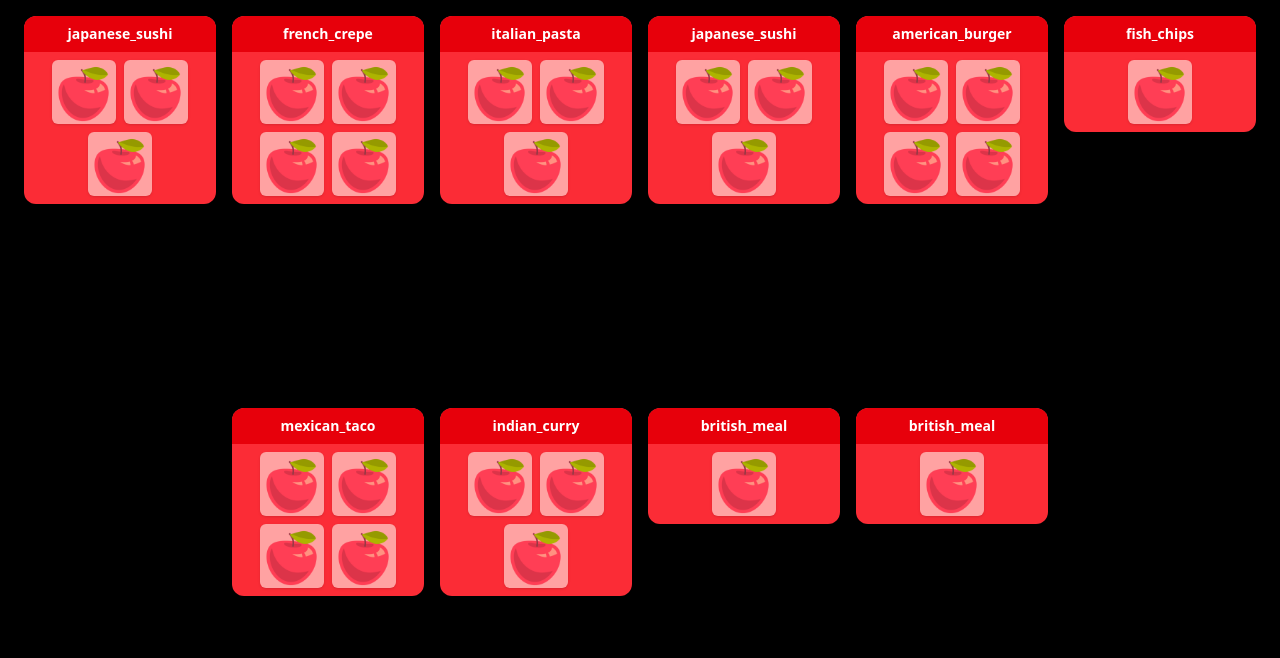
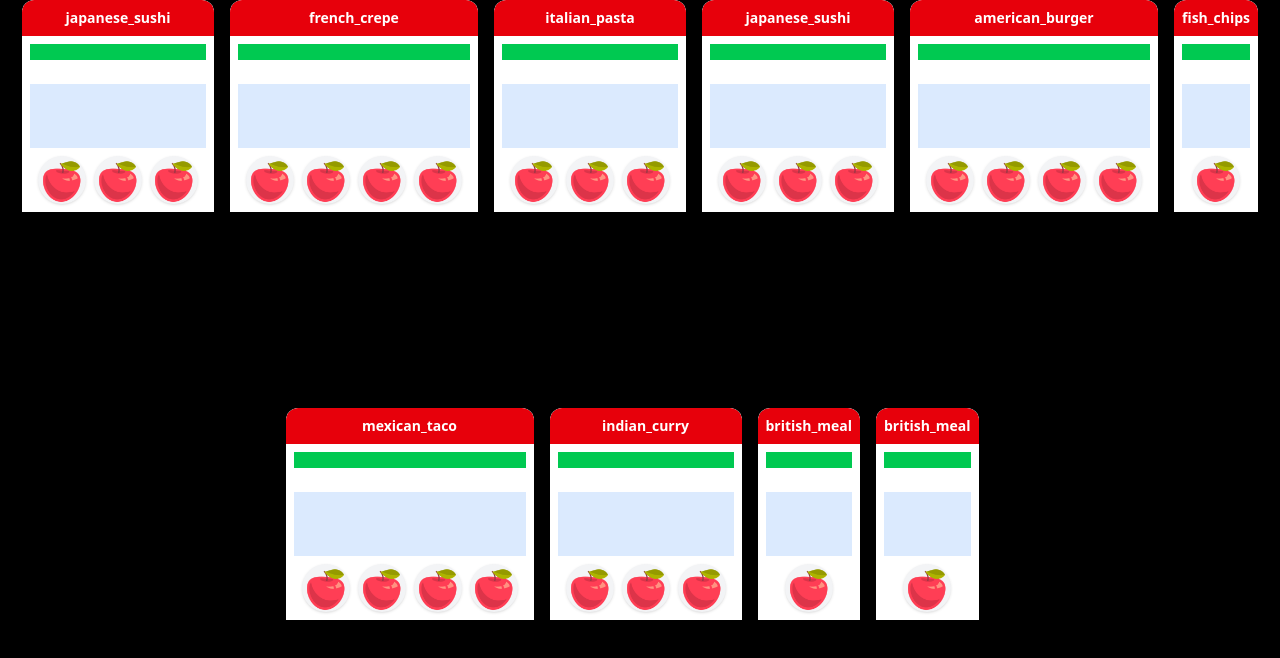
Before and after one commit to EmersonYang3/Undercooked, a Vue app in the folder app/: page /host in a window 1280 px wide. Shown: the top 658 px of the page. Built offline with nearby package versions, Linux system fonts and the light colour scheme; a web font is replaced by a local one.

Commit message:
ASDFGHKL;'

```diff
--- a/app/src/views/HostView.vue
+++ b/app/src/views/HostView.vue
@@ -2,11 +2,16 @@
     Host View, this will display the current code (if in loading mode) or the active recipes and game logic
 -->
 <template>
-  <div class="bg-black w-screen min-h-screen flex flex-wrap justify-center items-start p-4 gap-4">
+  <!-- set the background here if we wanna do a map of the players -->
+  <div>
+
+  </div>
+  <div class="bg-black w-screen min-h-screen flex flex-wrap justify-center items-start gap-4">
+
     <div
       v-for="[key, value] in current_meals"
       :key="key"
-      class="z-10 text-xs text-black bg-red-500 w-48 rounded-xl shadow-lg overflow-hidden flex flex-col"
+      class="z-10 text-xs text-black bg-white rounded-t-xl shadow-lg overflow-hidden flex flex-col"
     >
       <!-- Meal header -->
       <div class="bg-red-600 text-center text-white text-sm font-bold p-2 rounded-t-xl">
@@ -15,18 +20,38 @@
 
       <!-- Ingredients section -->
       <div class="flex flex-wrap justify-center p-2 gap-2">
-
+        <div class="w-full h-8">
+          <div class="bg-green-500 h-4"
+          :style="
+          {
+            width: progressPx + '%'
+          }">
+          <!-- switch progressPx to the reactiveTable -->
+          </div>
+          <!-- put da timer here -->
+        </div>
+        <div class="w-full bg-blue-100 h-16">
+          <!-- put fully assembled ingredient here -->
+        </div>
         <div
           v-for="(item, index) in value[1].ingredients"
           :key="index"
-          class="bg-red-300 text-black text-xs font-semibold w-16 h-16 flex items-center justify-center rounded-md shadow-sm"
+          class="bg-gray-100 text-black text-xs font-semibold w-12 h-12 flex items-center justify-center rounded-full shadow-sm"
         >
 
-        <!-- no text just the asset to avoid clutter -->
-        <!-- should probably try and condense the ingredients via  acounter in the bottom of the asset -->
-        <img :src="ImageLut['apple']">
+          <!-- no text just the asset to avoid clutter -->
+          <!-- should probably try and condense the ingredients via  acounter in the bottom of the asset -->
+          <img :src="ImageLut['apple']">
         </div>
       </div>
+    </div>
+
+    <div>
+
+
+      <!-- switches to another screen that displays player stats or other stuff thats important -->
+
+
     </div>
   </div>
 </template>
@@ -40,9 +65,10 @@ import { BasicIngredients } from '@/utils/ingredients';
 import { CookedIngredients } from '@/utils/ingredients';
 import { PossibleMeals } from '@/utils/ingredients';
 import { Meal } from '@/utils/ingredients';
-import { onMounted, reactive } from 'vue';
+import { onMounted, reactive, ref } from 'vue';
 const amounts_of_meals = 10;
 const current_meals =  reactive(new Map());
+const progressPx = ref(100);
 //for each new item attach a timer object to it
 
 function start_loop() {
```
